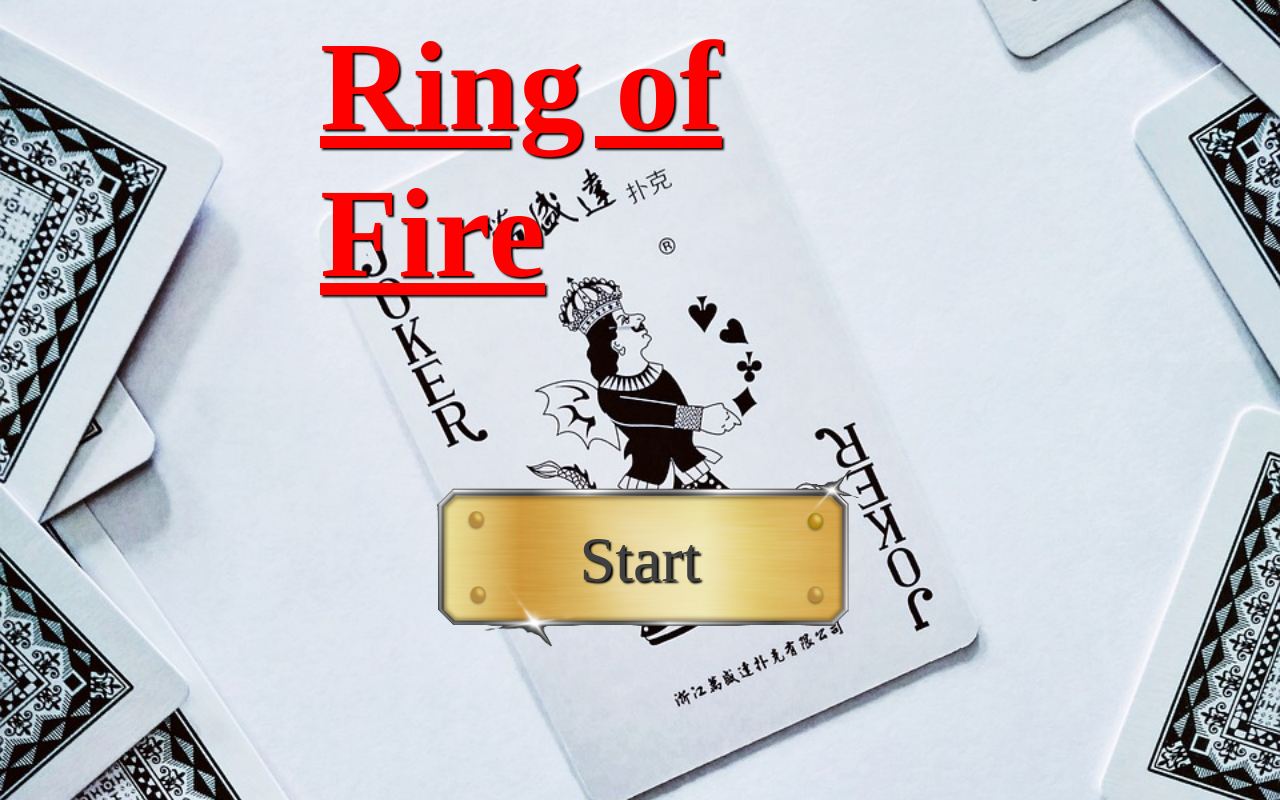
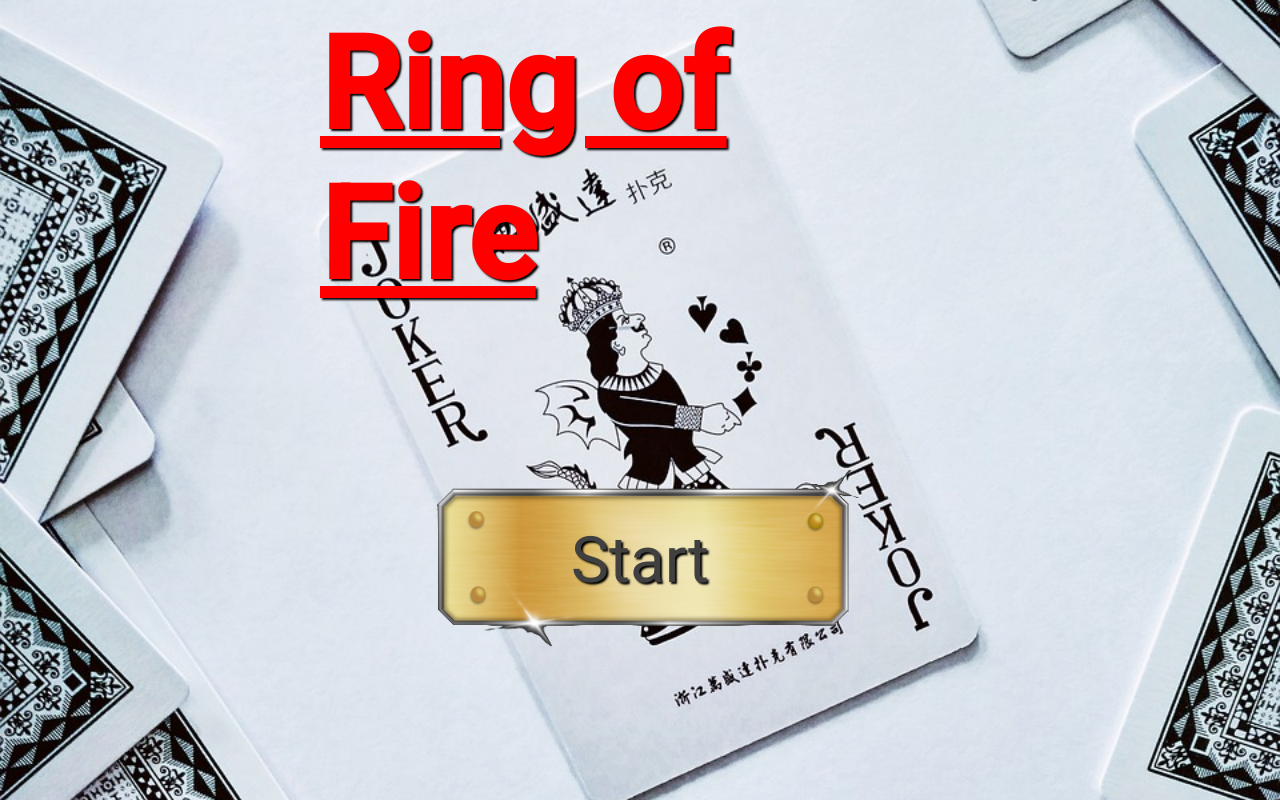
Before and after one commit to DennisJakobi76/Ring_of_fire, an Angular app: page / in a window 1280 px wide. Shown: the top 800 px of the page. Built offline with nearby package versions, Linux system fonts and the light colour scheme.

Commit message:
added material design

```diff
--- a/angular.json
+++ b/angular.json
@@ -32,6 +32,7 @@
               }
             ],
             "styles": [
+              "@angular/material/prebuilt-themes/azure-blue.css",
               "src/styles.scss"
             ],
             "scripts": []
@@ -91,6 +92,7 @@
               }
             ],
             "styles": [
+              "@angular/material/prebuilt-themes/azure-blue.css",
               "src/styles.scss"
             ],
             "scripts": []
--- a/package.json
+++ b/package.json
@@ -10,10 +10,12 @@
   },
   "private": true,
   "dependencies": {
+    "@angular/cdk": "^19.2.2",
     "@angular/common": "^19.2.0",
     "@angular/compiler": "^19.2.0",
     "@angular/core": "^19.2.0",
     "@angular/forms": "^19.2.0",
+    "@angular/material": "^19.2.2",
     "@angular/platform-browser": "^19.2.0",
     "@angular/platform-browser-dynamic": "^19.2.0",
     "@angular/router": "^19.2.0",
--- a/src/index.html
+++ b/src/index.html
@@ -6,8 +6,10 @@
   <base href="/">
   <meta name="viewport" content="width=device-width, initial-scale=1">
   <link rel="icon" type="image/x-icon" href="favicon.ico">
+  <link href="https://fonts.googleapis.com/css2?family=Roboto:wght@300;400;500&display=swap" rel="stylesheet">
+  <link href="https://fonts.googleapis.com/icon?family=Material+Icons" rel="stylesheet">
 </head>
-<body>
+<body class="mat-typography">
   <app-root></app-root>
 </body>
 </html>
--- a/src/styles.scss
+++ b/src/styles.scss
@@ -3,3 +3,6 @@
   padding: 0;
   box-sizing: border-box;
 }
+
+html, body { height: 100%; }
+body { margin: 0; font-family: Roboto, "Helvetica Neue", sans-serif; }
```
Also changed, not shown: 1 other file (tests, documents, lock files or other folders).
